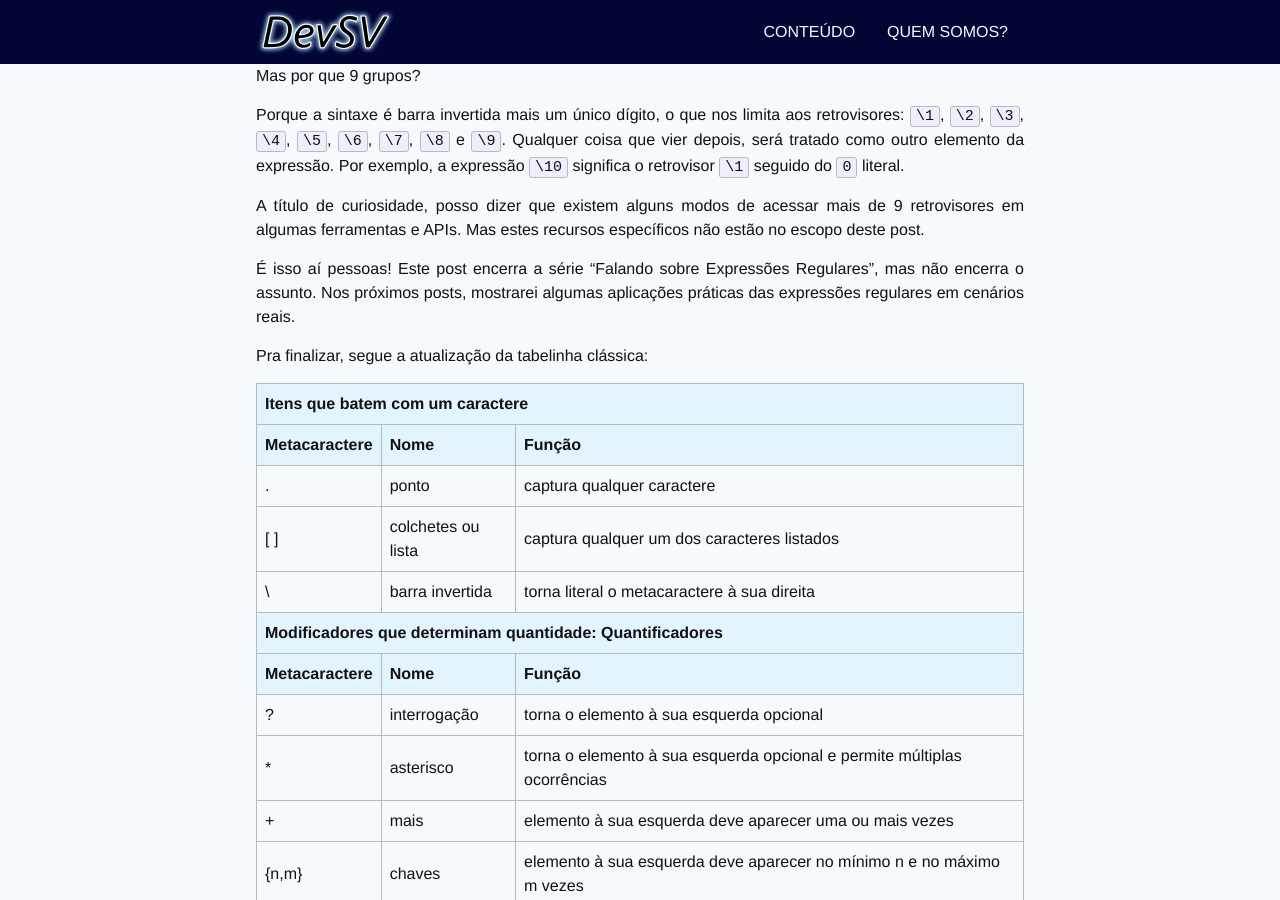
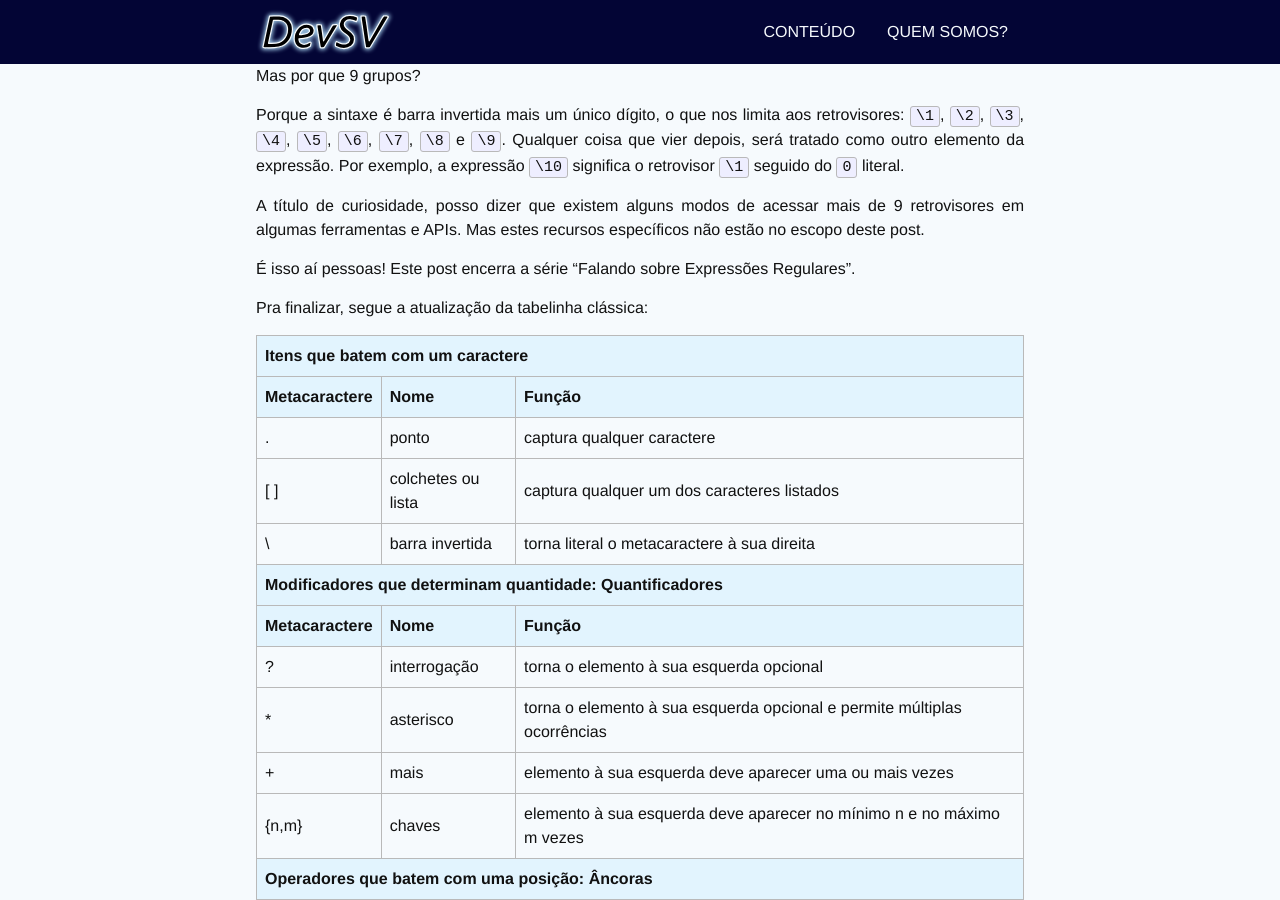
Before and after one commit to devsvbr/devsvbr.github.io, a Jekyll site: the page built from _posts/2017-04-16-falando-sobre-expressoes-regulares-feliz-natal-digo-feliz-pascoa.md, in a window 1280 px wide and 900 px high, scrolled down 3352 px. Built offline with Jekyll 4.4.1, drawn with Linux system fonts in a browser that asks for light colours; comment, search, counter and statistics services are not loaded.

Commit message:
removendo deixa que indicava que haveria nova serie de posts

```diff
--- a/_posts/2017-04-16-falando-sobre-expressoes-regulares-feliz-natal-digo-feliz-pascoa.md
+++ b/_posts/2017-04-16-falando-sobre-expressoes-regulares-feliz-natal-digo-feliz-pascoa.md
@@ -91,7 +91,7 @@ Porque a sintaxe é barra invertida mais um único dígito, o que nos limita aos
 
 A título de curiosidade, posso dizer que existem alguns modos de acessar mais de 9 retrovisores em algumas ferramentas e APIs. Mas estes recursos específicos não estão no escopo deste post.
 
-É isso aí pessoas! Este post encerra a série “Falando sobre Expressões Regulares”, mas não encerra o assunto. Nos próximos posts, mostrarei algumas aplicações práticas das expressões regulares em cenários reais.
+É isso aí pessoas! Este post encerra a série “Falando sobre Expressões Regulares”.
 
 Pra finalizar, segue a atualização da tabelinha clássica:
 
```
